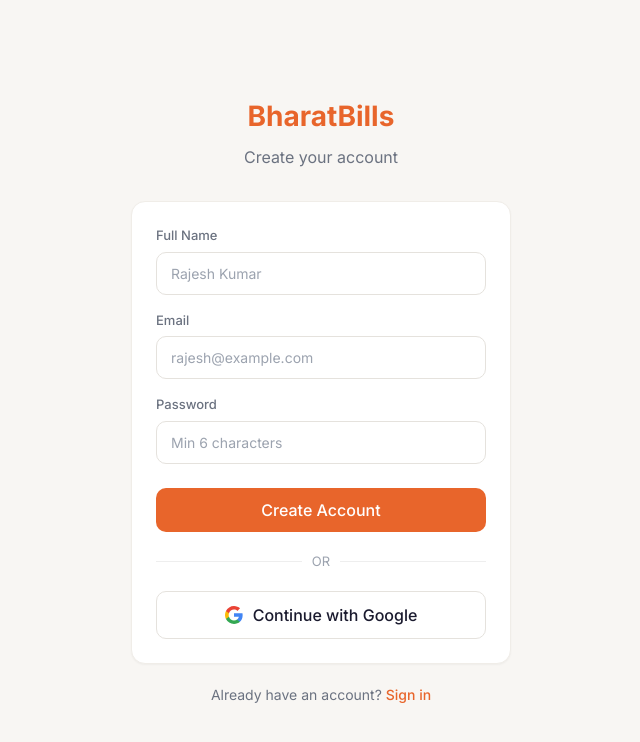
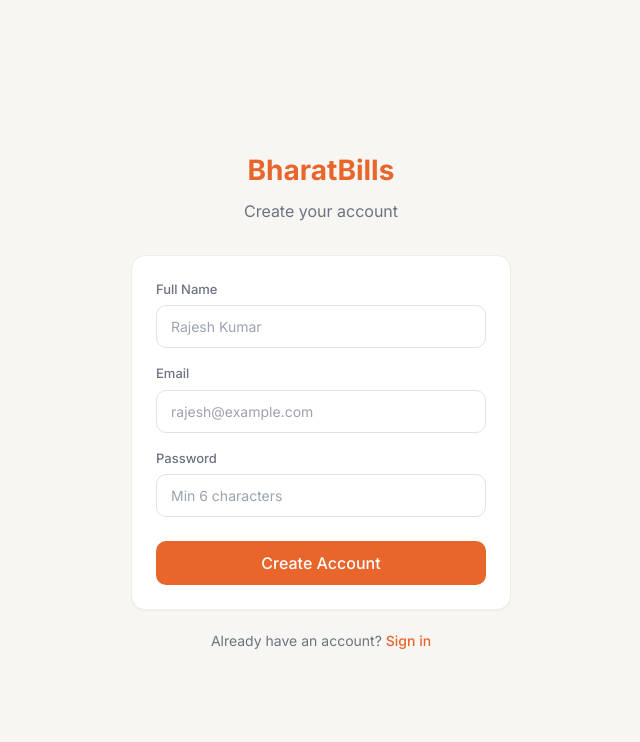
Before and after one commit to BHAVISHYA2005/BharatBills, a Next.js app: page /auth/signup in a window 1280 px wide. Shown: the top 742 px of the page, without its empty margins (319-959 px from the left). Built offline with nearby package versions, Linux system fonts and the light colour scheme.

Commit message:
fix: resolve signup network error by removing broken NextAuth integration

```diff
--- a/src/app/auth/signup/page.tsx
+++ b/src/app/auth/signup/page.tsx
@@ -3,7 +3,6 @@
 import { useState } from 'react';
 import Link from 'next/link';
 import { useRouter } from 'next/navigation';
-import { signIn } from 'next-auth/react';
 
 export default function SignupPage() {
     const router = useRouter();
@@ -29,12 +28,7 @@
                 return;
             }
 
-            // After signup, sign in automatically
-            await signIn('credentials', {
-                email: form.email,
-                password: form.password,
-                callbackUrl: '/dashboard',
-            });
+            router.push('/dashboard');
         } catch {
             setError('Network error. Please try again.');
         } finally {
@@ -105,26 +99,6 @@
                                 {loading ? <span className="spinner" /> : 'Create Account'}
                             </button>
                         </form>
-
-                        <div style={{ margin: '20px 0', display: 'flex', alignItems: 'center', gap: 10 }}>
-                            <div style={{ flex: 1, height: 1, background: '#eee' }}></div>
-                            <span style={{ fontSize: 13, color: 'var(--text-muted)' }}>OR</span>
-                            <div style={{ flex: 1, height: 1, background: '#eee' }}></div>
-                        </div>
-
-                        <button
-                            className="btn btn-secondary btn-lg"
-                            style={{ width: '100%', display: 'flex', alignItems: 'center', justifyContent: 'center', gap: 10, background: 'white', color: 'var(--text)' }}
-                            onClick={() => signIn('google', { redirectTo: '/dashboard' })}
-                        >
-                            <svg width="18" height="18" viewBox="0 0 18 18">
-                                <path d="M17.64 9.2c0-.637-.057-1.251-.164-1.84H9v3.481h4.844c-.209 1.125-.843 2.078-1.796 2.717v2.258h2.908c1.702-1.567 2.684-3.874 2.684-6.615z" fill="#4285F4" />
-                                <path d="M9 18c2.43 0 4.467-.806 5.956-2.184l-2.908-2.258c-.806.54-1.837.86-3.048.86-2.344 0-4.328-1.584-5.036-3.711H.957v2.332C2.438 15.983 5.482 18 9 18z" fill="#34A853" />
-                                <path d="M3.964 10.707c-.18-.54-.282-1.117-.282-1.707s.102-1.167.282-1.707V4.961H.957C.347 6.173 0 7.548 0 9s.347 2.827.957 4.039l3.007-2.332z" fill="#FBBC05" />
-                                <path d="M9 3.58c1.321 0 2.508.454 3.44 1.345l2.582-2.582C13.463.891 11.426 0 9 0 5.482 0 2.438 2.017.957 4.961L3.964 7.295C4.672 5.168 6.656 3.58 9 3.58z" fill="#EA4335" />
-                            </svg>
-                            Continue with Google
-                        </button>
                     </div>
                 </div>
 
```
